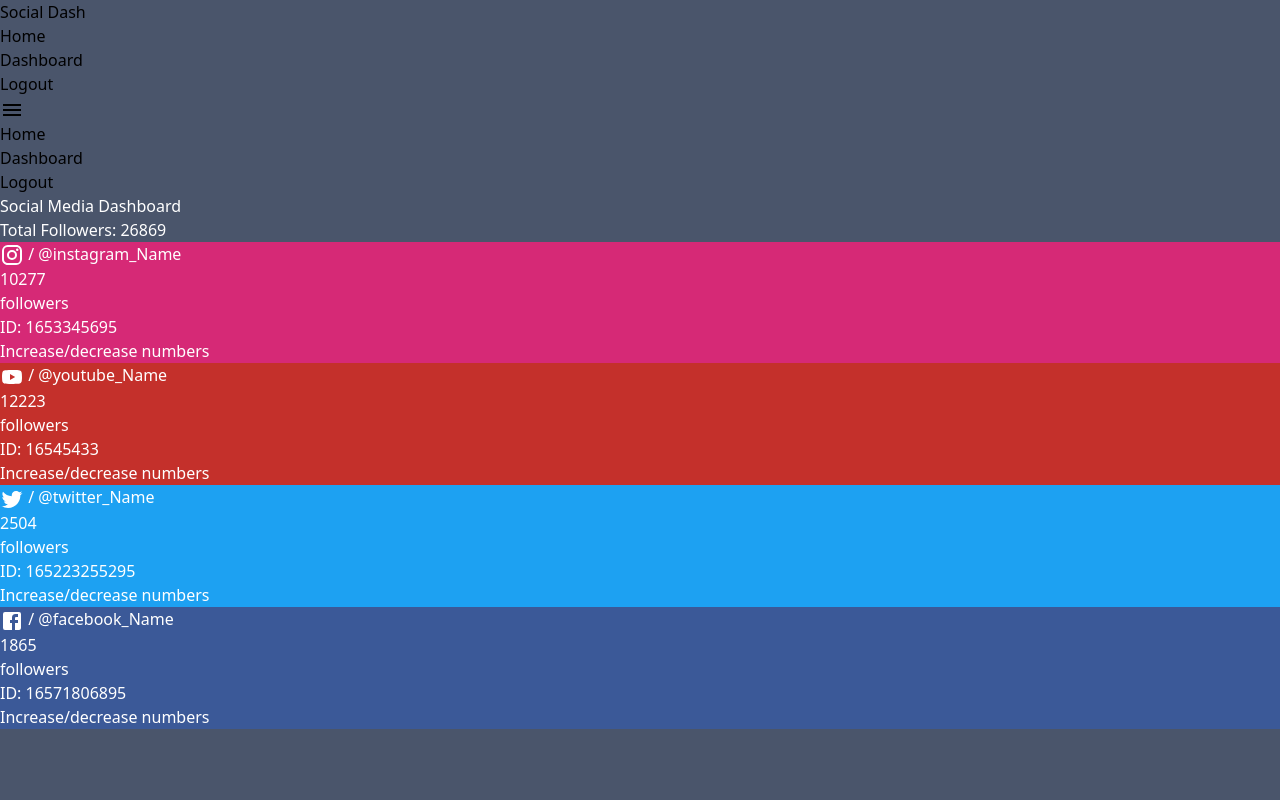
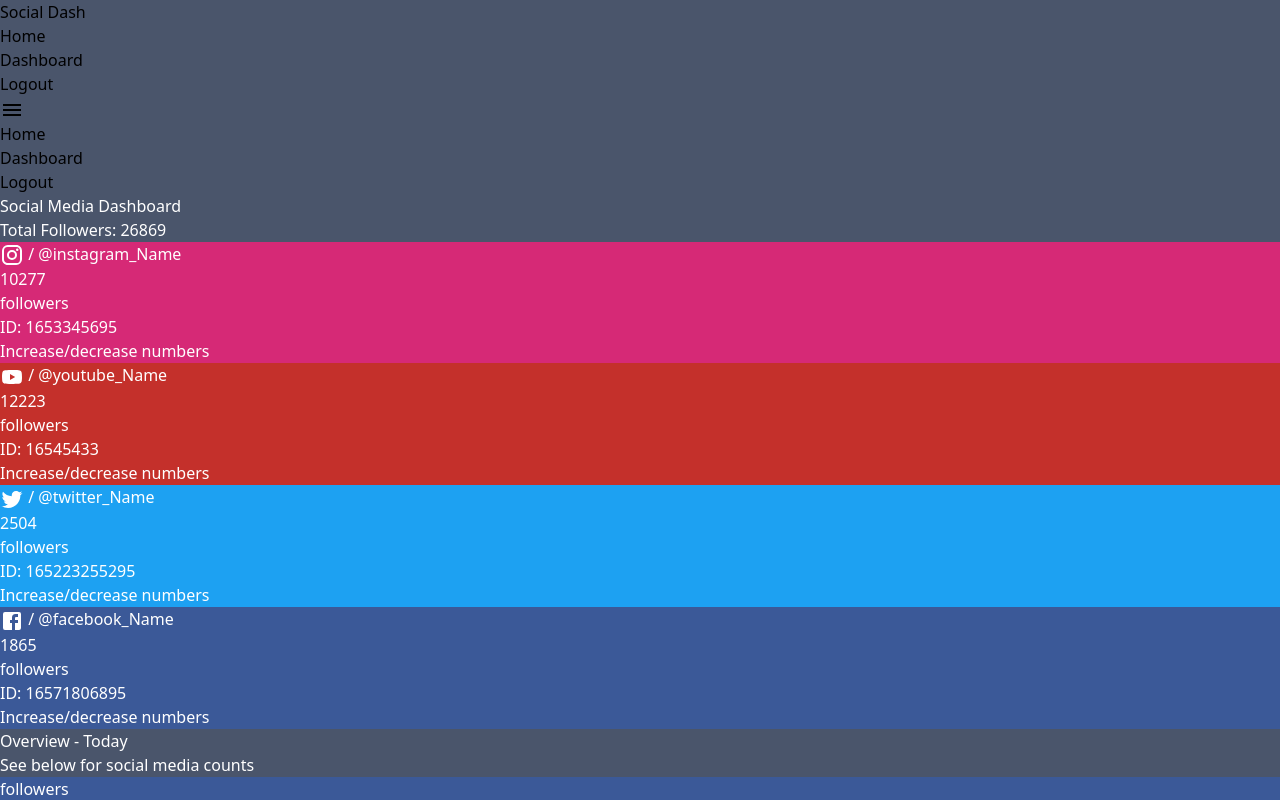
Before and after one commit to Zwill1/admin-social-dashboard, a React (Vite) app: page / in a window 1280 px wide. Both pictures are taken after a click on the button "Login". Shown: the top 800 px of the page. Built offline with nearby package versions, Linux system fonts and the light colour scheme.

Commit message:
adding overview cards

```diff
--- a/src/admin/components/AdminDashboard.jsx
+++ b/src/admin/components/AdminDashboard.jsx
@@ -2,6 +2,8 @@ import DashboardHeader from "./DashboardHeader";
 import SocialCard from "./SocialCard";
 
 import useFetch from "../hooks/useFetch";
+import OverviewHeader from "./OverviewHeader";
+import OverviewCard from "./OverviewCard";
 
 export default function AdminDashboard() {
   const {data, loading, error } = useFetch("src/admin/data/SocialData.json");
@@ -32,6 +34,17 @@ export default function AdminDashboard() {
           <SocialCard dataName={data[0].facebook_name} dataId={data[0].facebook_id} dataFollowers={data[0].facebook_followers} bgcolor="fb-bg-color" color="dark-mode" width="w-full" center="text-center" />
         </div>
       </section>
+      <section className="w-full text-center pt-10">
+        <OverviewHeader color="dark-mode" />
+      </section>
+      <section>
+        <div className="w-10/12 mx-auto flex justify-between pt-10 pb-10">
+          <OverviewCard bgcolor="fb-bg-color" color="dark-mode" width="w-full" center="text-center" />
+          <OverviewCard bgcolor="fb-bg-color" color="dark-mode" width="w-full" center="text-center" />
+          <OverviewCard bgcolor="fb-bg-color" color="dark-mode" width="w-full" center="text-center" />
+          <OverviewCard bgcolor="fb-bg-color" color="dark-mode" width="w-full" center="text-center" />
+        </div>
+      </section>
     </>
   )
 }
--- a/src/admin/components/DashboardHeader.jsx
+++ b/src/admin/components/DashboardHeader.jsx
@@ -1,13 +1,11 @@
 /* eslint react/prop-types: 0 */
 
 export default function DashboardHeader({followersTotal, color}) {
-  console.log(color);
-
   const h1Header = "text-black text-3xl font-bold " + color;
-  const pHeader = "italic text-sm " + color
+  const pHeader = "italic text-sm " + color;
   return (
     <>
-      <h1 className={h1Header} >Social Media Dashboard</h1>
+      <h1 className={h1Header}>Social Media Dashboard</h1>
       <p className={pHeader}>Total Followers: {followersTotal}</p>
     </>
   )
--- /dev/null
+++ b/src/admin/components/OverviewCard.jsx
@@ -0,0 +1,17 @@
+/* eslint react/prop-types: 0 */
+
+export default function OverviewCard({bgcolor, color, width, center}) {
+    const overviewStyle = bgcolor + " " + color + " " + width + " " + center + " " + "pt-8 pb-8 mx-4 border-2 border-black";
+  return (
+    <>
+        <div className={overviewStyle}>
+        <div className="mt-1">
+            <p className="text-6xl font-bold"></p>
+            <p className="uppercase tracking-widest">followers</p>
+            <p>ID:</p>
+            <p>Increase/decrease numbers</p>
+        </div>
+        </div>
+    </>
+  )
+}
--- /dev/null
+++ b/src/admin/components/OverviewHeader.jsx
@@ -0,0 +1,12 @@
+/* eslint react/prop-types: 0 */
+
+export default function OverviewHeader({color}) {
+    const h2Header = "text-black text-3xl font-bold " + color;
+    const pHeaders = "italic text-sm " + color;
+  return (
+    <>
+    <h2 className={h2Header}>Overview - Today</h2>
+    <p className={pHeaders}>See below for social media counts</p>
+  </>
+  )
+}
--- a/src/admin/pages/AppLayout.jsx
+++ b/src/admin/pages/AppLayout.jsx
@@ -1,5 +1,5 @@
 import Nav from "../../components/Nav";
-import Footer from "../../components/Footer";
+//import Footer from "../../components/Footer";
 import AdminDashboard from "../components/AdminDashboard";
 
 export default function AppLayout() {
@@ -7,7 +7,7 @@ export default function AppLayout() {
     <>
       <Nav />
       <AdminDashboard />
-      <Footer />
+      {/* <Footer /> */}
     </>
   );
 }
```
